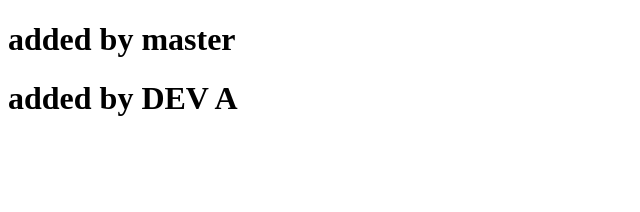
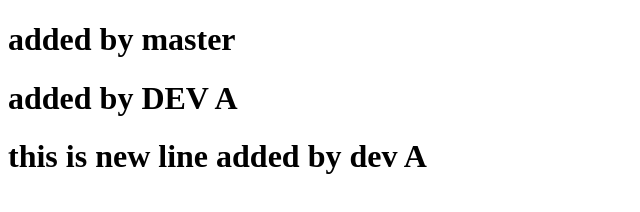
Before and after one commit to Vikram767840/demo-web, a plain HTML site: page index.html in a window 1280 px wide. Shown: the whole page, without its empty margins (0-640 px from the left). Drawn offline with Linux system fonts and the light colour scheme.

Commit message:
changes made by devA

```diff
--- a/index.html
+++ b/index.html
@@ -8,7 +8,7 @@
 <body>
     <h1>added by master
         <h1>added by DEV A</h1>
-
+<h1>this is new line added by dev A</h1>
     </h1>
 </body>
 </html>
```
